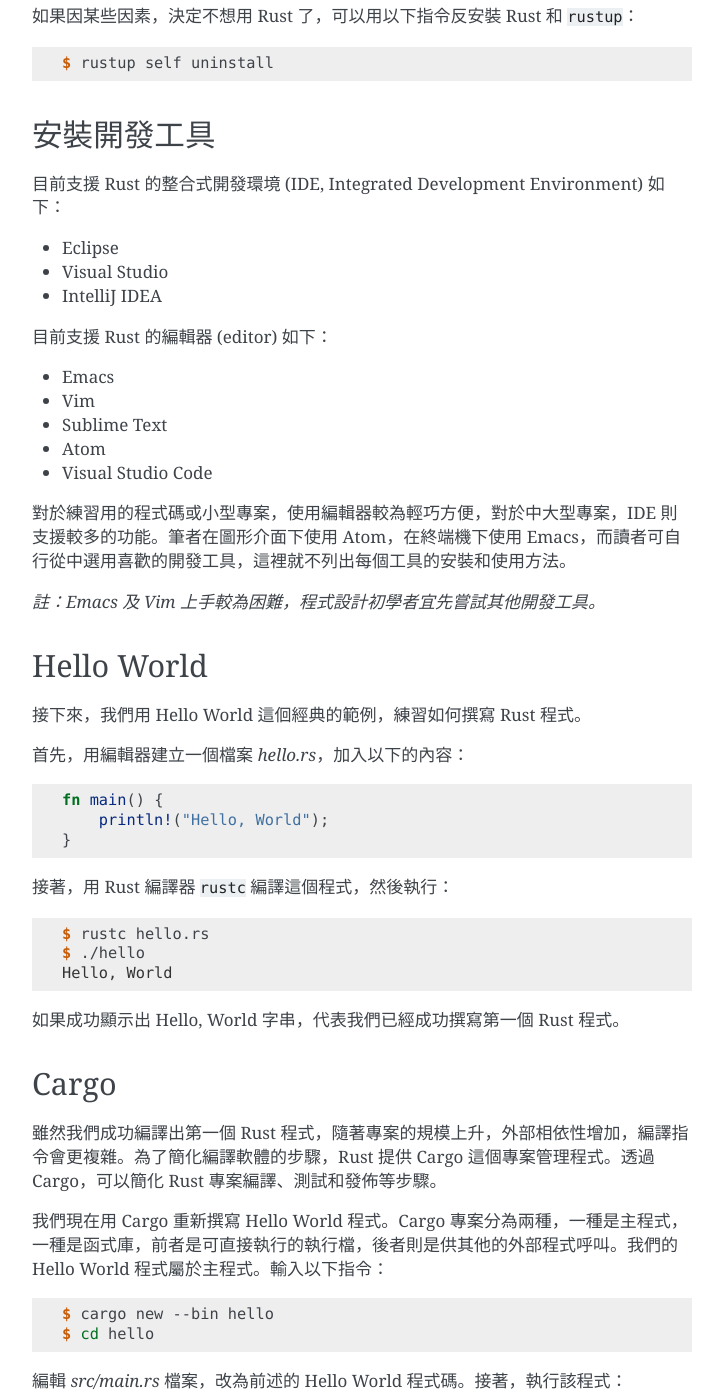
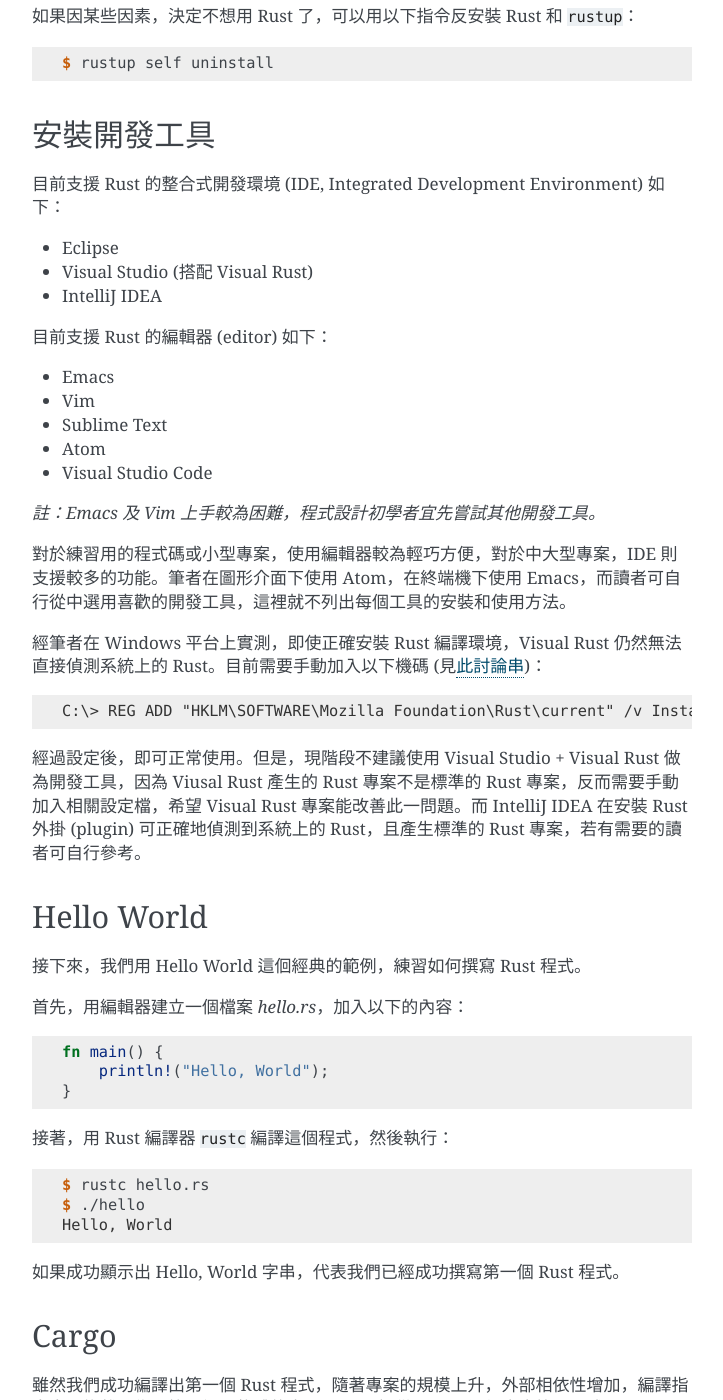
Before and after one commit to FashGek/rust-prog, a Sphinx documentation site: the page built from source/basic/prior_work.rst, in a window 1280 px wide and 1400 px high, scrolled down 5563 px. Shown: the whole window, without its empty margins (388-1111 px from the left). Built offline with Sphinx 7.4.7, drawn with Linux system fonts in a browser that asks for light colours.

Commit message:
Update prior_work.rst

```diff
--- a/source/basic/prior_work.rst
+++ b/source/basic/prior_work.rst
@@ -221,7 +221,7 @@
 目前支援 Rust 的整合式開發環境 (IDE, Integrated Development Environment) 如下：
 
 - Eclipse
-- Visual Studio
+- Visual Studio (搭配 Visual Rust)
 - IntelliJ IDEA
 
 目前支援 Rust 的編輯器 (editor) 如下：
@@ -232,11 +232,23 @@
 - Atom
 - Visual Studio Code
 
+*註：Emacs 及 Vim 上手較為困難，程式設計初學者宜先嘗試其他開發工具。*
+
 對於練習用的程式碼或小型專案，使用編輯器較為輕巧方便，對於中大型專案，IDE 則支援較多的功能。\
 筆者在圖形介面下使用 Atom，在終端機下使用 Emacs，而讀者可自行從中選用喜歡的開發工具，這裡就\
 不列出每個工具的安裝和使用方法。
 
-*註：Emacs 及 Vim 上手較為困難，程式設計初學者宜先嘗試其他開發工具。*
+經筆者在 Windows 平台上實測，即使正確安裝 Rust 編譯環境，Visual Rust 仍然無法直接偵測系統\
+上的 Rust。目前需要手動加入以下機碼 (見\ `此討論串 <https://github.com/PistonDevelopers/VisualRust/issues/263>`_\ )：
+
+.. code-block:: console
+
+   C:\> REG ADD "HKLM\SOFTWARE\Mozilla Foundation\Rust\current" /v InstallDir /t REG_SZ /d "%USERPROFILE%\.cargo"
+
+經過設定後，即可正常使用。但是，現階段不建議使用 Visual Studio + Visual Rust 做為開發工具，\
+因為 Viusal Rust 產生的 Rust 專案不是標準的 Rust 專案，反而需要手動加入相關設定檔，希望 \
+Visual Rust 專案能改善此一問題。而 IntelliJ IDEA 在安裝 Rust 外掛 (plugin) 可正確地\
+偵測到系統上的 Rust，且產生標準的 Rust 專案，若有需要的讀者可自行參考。
 
 ===========================
 Hello World
```
